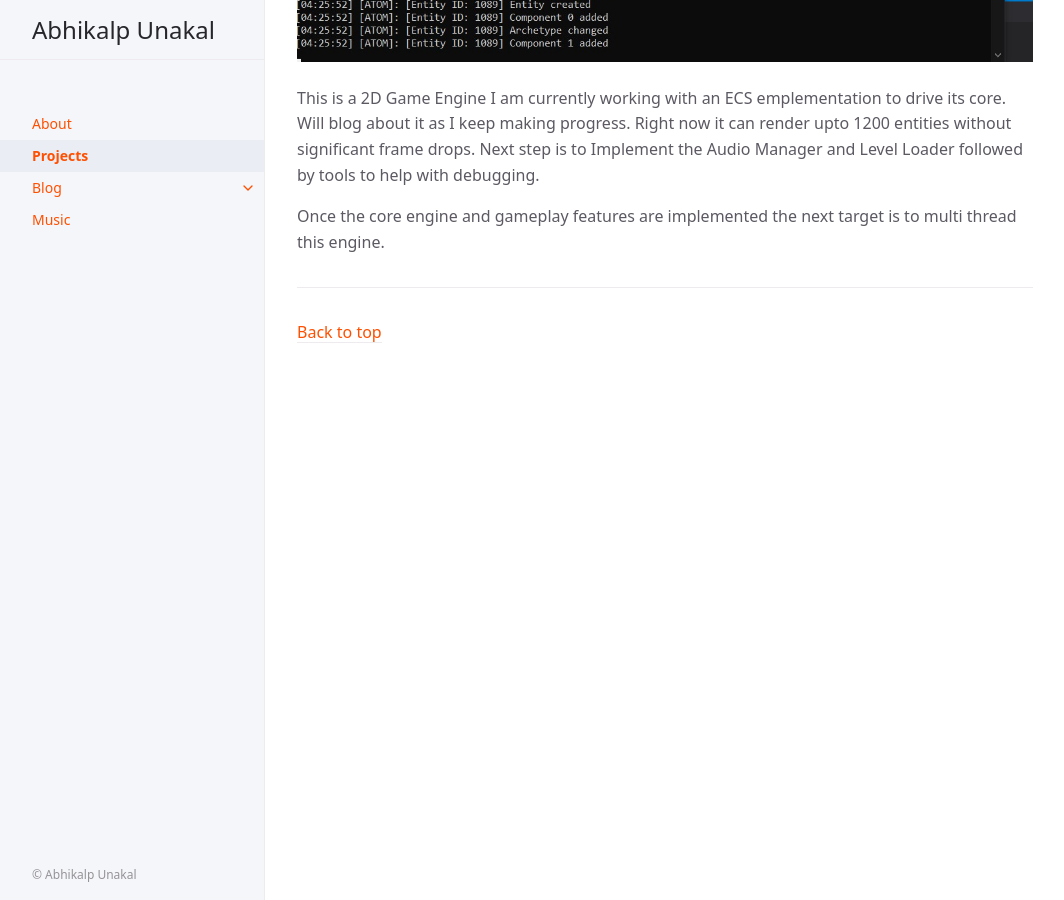
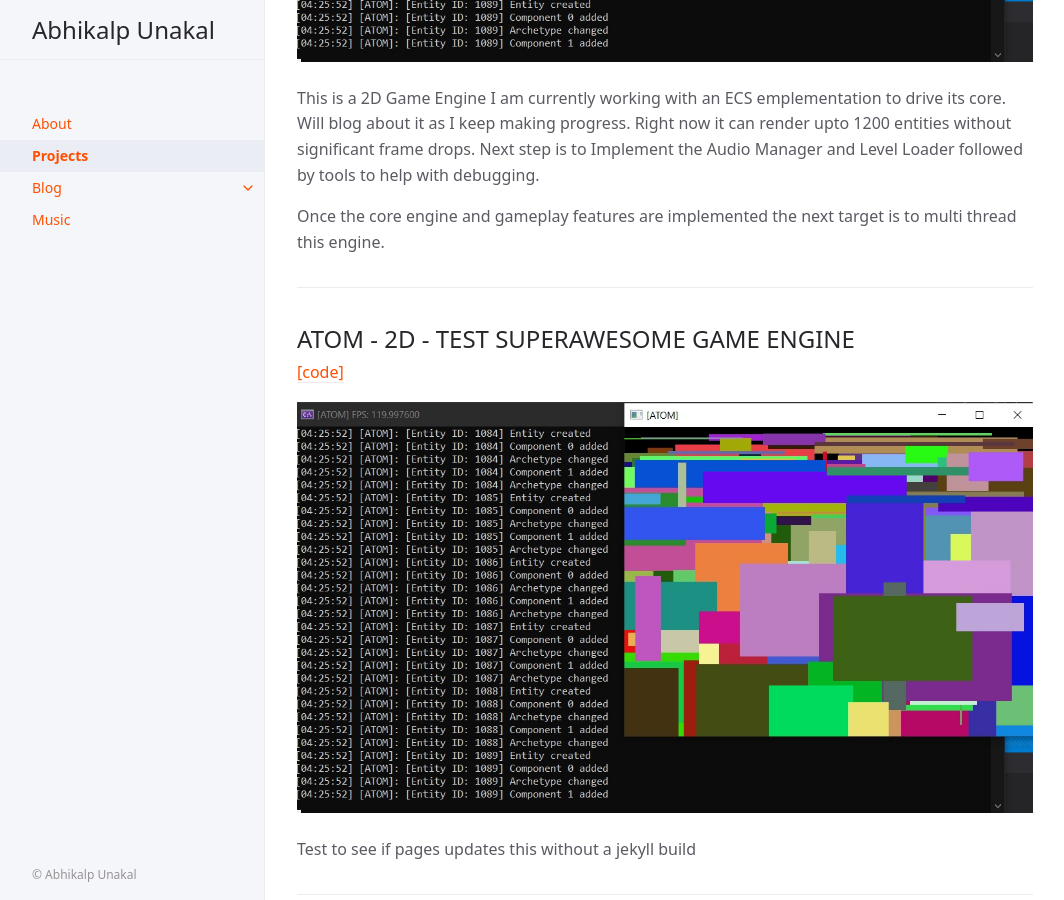
Before and after one commit to auxeon/auxeon.github.io, a Jekyll site: the page built from docs/Projects.md, in a window 1280 px wide and 900 px high, scrolled down 2532 px. Shown: the whole window, without its empty margins (107-1171 px from the left). Built offline with Jekyll 4.4.1, drawn with Linux system fonts in a browser that asks for light colours.

Commit message:
Test to see if pages updates without jekyll build

```diff
--- a/docs/Projects.md
+++ b/docs/Projects.md
@@ -45,3 +45,12 @@ This was a fun project that took us little under a day to build and design.
 This is a 2D Game Engine I am currently working with an ECS emplementation to drive its core. Will blog about it as I keep making progress. Right now it can render upto 1200 entities without significant frame drops. Next step is to Implement the Audio Manager and Level Loader followed by tools to help with debugging.
 
 Once the core engine and gameplay features are implemented the next target is to multi thread this engine.
+
+---
+
+## ATOM - 2D - TEST SUPERAWESOME GAME ENGINE
+[[code]](https://github.com/auxeon/Atom)
+
+![Atom Engine](//files/ae_rectangles.jpg)
+
+Test to see if pages updates this without a jekyll build
```
